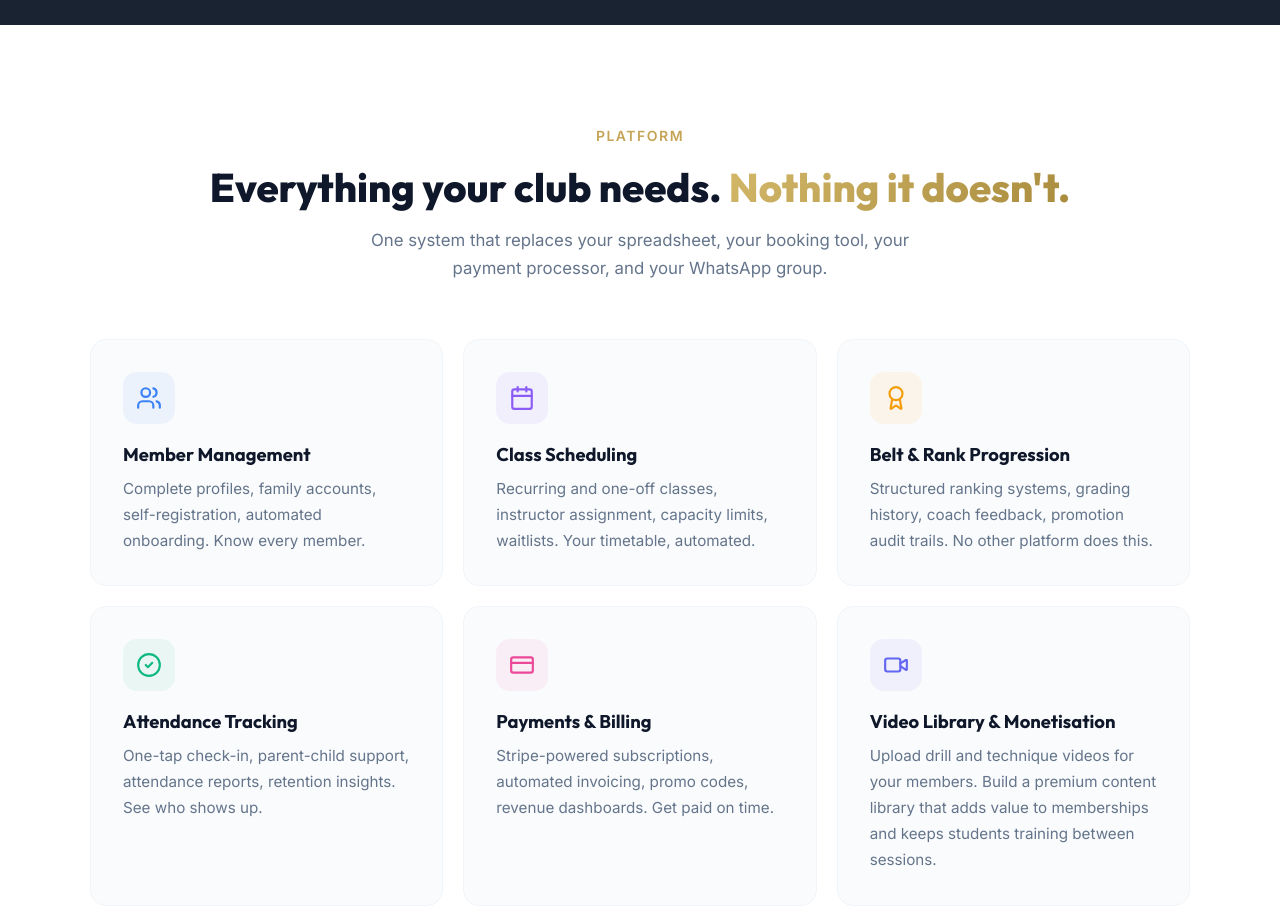
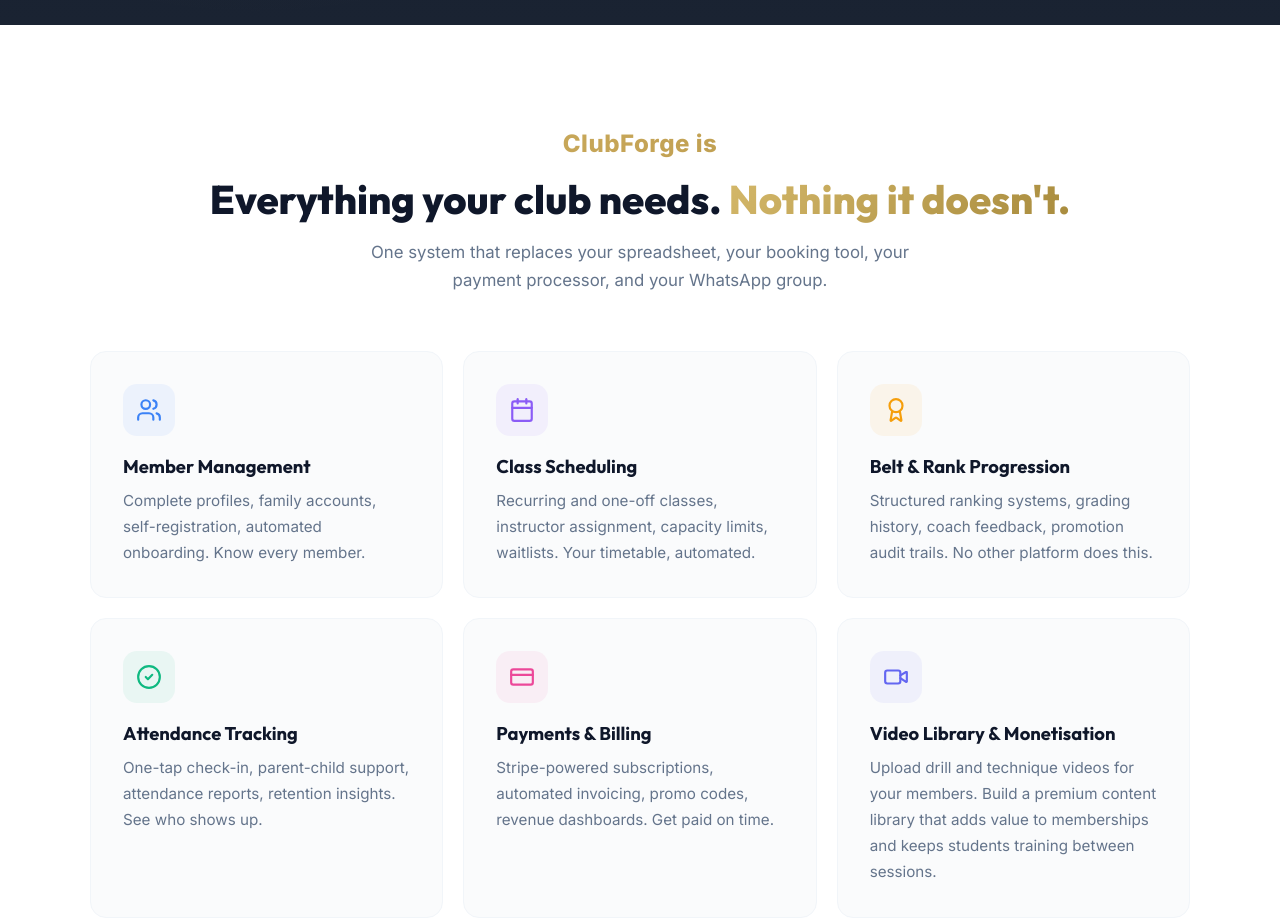
Before and after one commit to mzayub01/clubforge, a Next.js app: page / in a window 1280 px wide. Shown: the part 3780-4702 px from the top of the page. Built offline with nearby package versions, Linux system fonts and the light colour scheme; no server answers.

Commit message:
tweak: change 'Platform' to 'ClubForge is' with gold gradient

```diff
--- a/src/app/page.tsx
+++ b/src/app/page.tsx
@@ -743,11 +743,13 @@
           <div style={{ maxWidth: '1100px', margin: '0 auto' }}>
             <div style={{ textAlign: 'center', marginBottom: '56px' }}>
               <p style={{
-                fontSize: '14px', fontWeight: '600', color: '#C5A456',
-                textTransform: 'uppercase', letterSpacing: '1.5px',
-                marginBottom: '16px',
+                fontSize: 'clamp(1.2rem, 2.5vw, 1.5rem)', fontWeight: '800',
+                background: 'linear-gradient(135deg, #D4B86A, #C5A456, #A88B3D)',
+                WebkitBackgroundClip: 'text', WebkitTextFillColor: 'transparent', backgroundClip: 'text',
+                letterSpacing: '0.5px',
+                marginBottom: '12px',
               }}>
-                Platform
+                ClubForge is
               </p>
               <h2 style={{
                 fontSize: 'clamp(1.8rem, 3.5vw, 2.5rem)',
```
